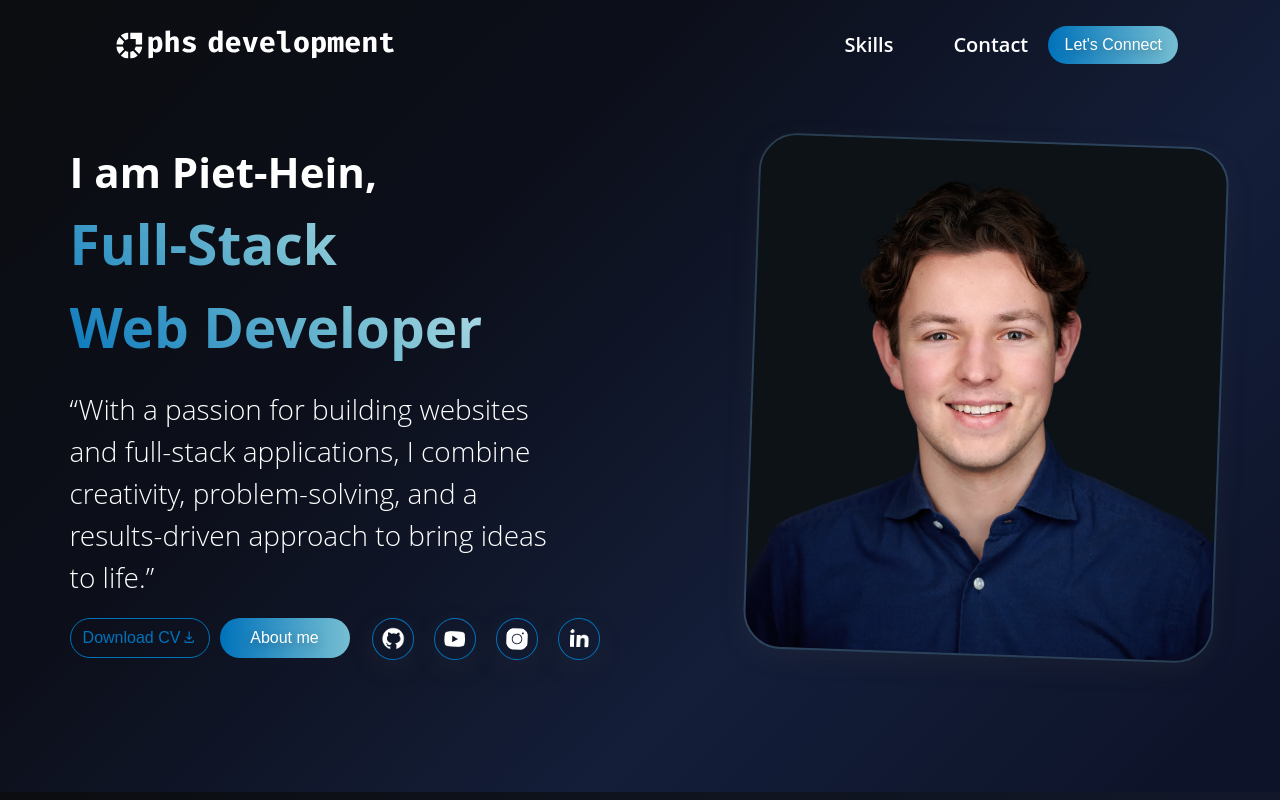
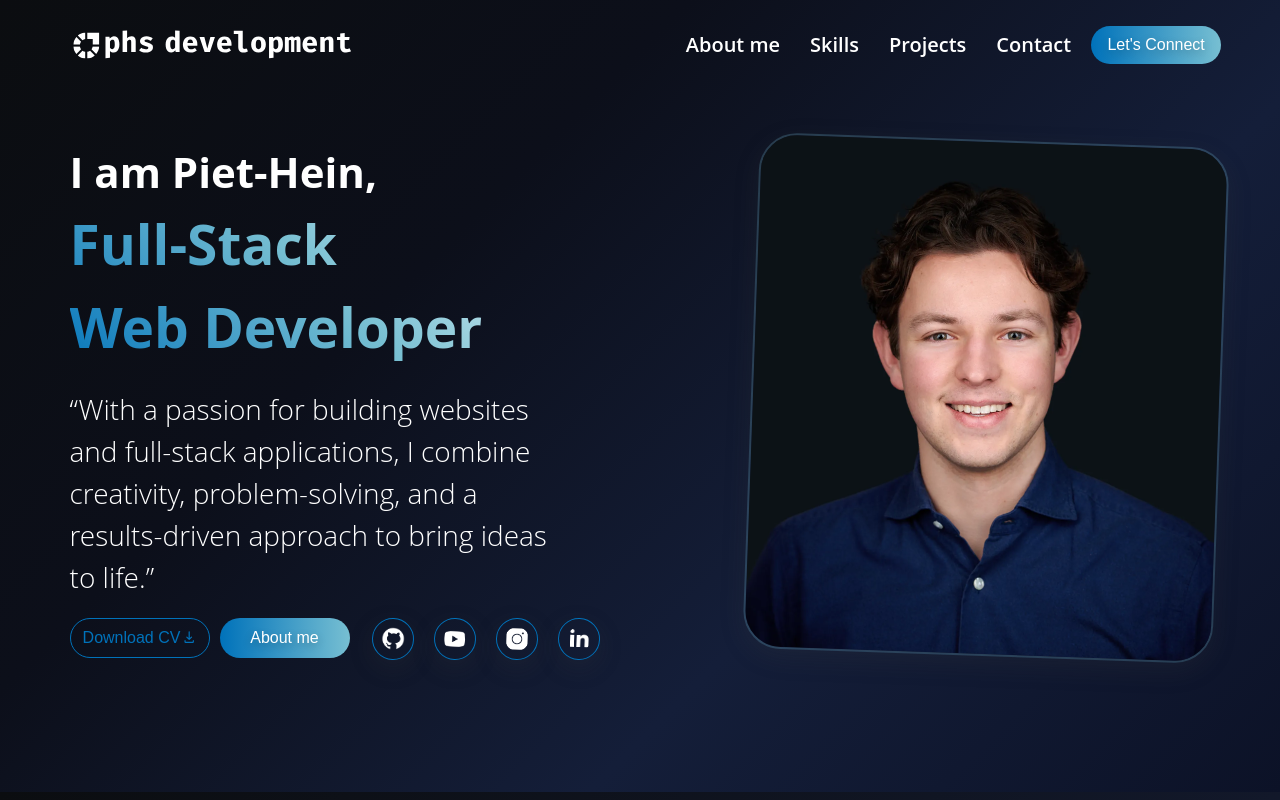
Before and after one commit to phsworks/portfolio-react, a React (Vite) app: page / in a window 1280 px wide. Shown: the top 800 px of the page. Built offline with nearby package versions, Linux system fonts and the light colour scheme.

Commit message:
navbar bug check language switcher

```diff
--- a/src/Components/Navbar.jsx
+++ b/src/Components/Navbar.jsx
@@ -94,14 +94,14 @@ function Navbar() {
             </li>
             <li>
               <NavLink onClick={scrollUp} to="/aboutme">
-                {/* {t("About")} */}
+                {t("About")}
               </NavLink>
             </li>
             <li>
               <Link to="/#skills-section">Skills</Link>
             </li>
             <li>
-              {/* <Link to="/#projects-section">{t("projects")}</Link> */}
+              <Link to="/#projects-section">{t("projects")}</Link>
             </li>
             <li>
               <Link to="/#contact-section">Contact</Link>
```
